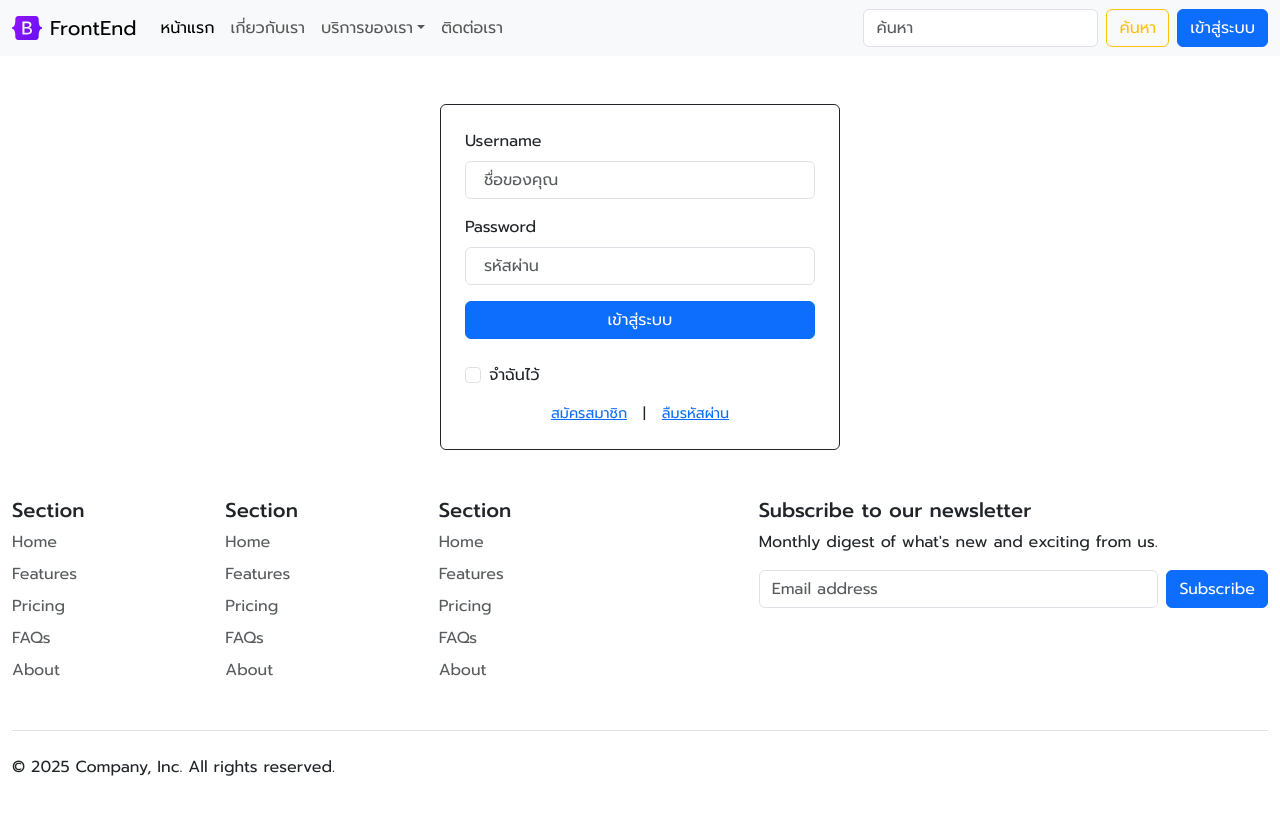
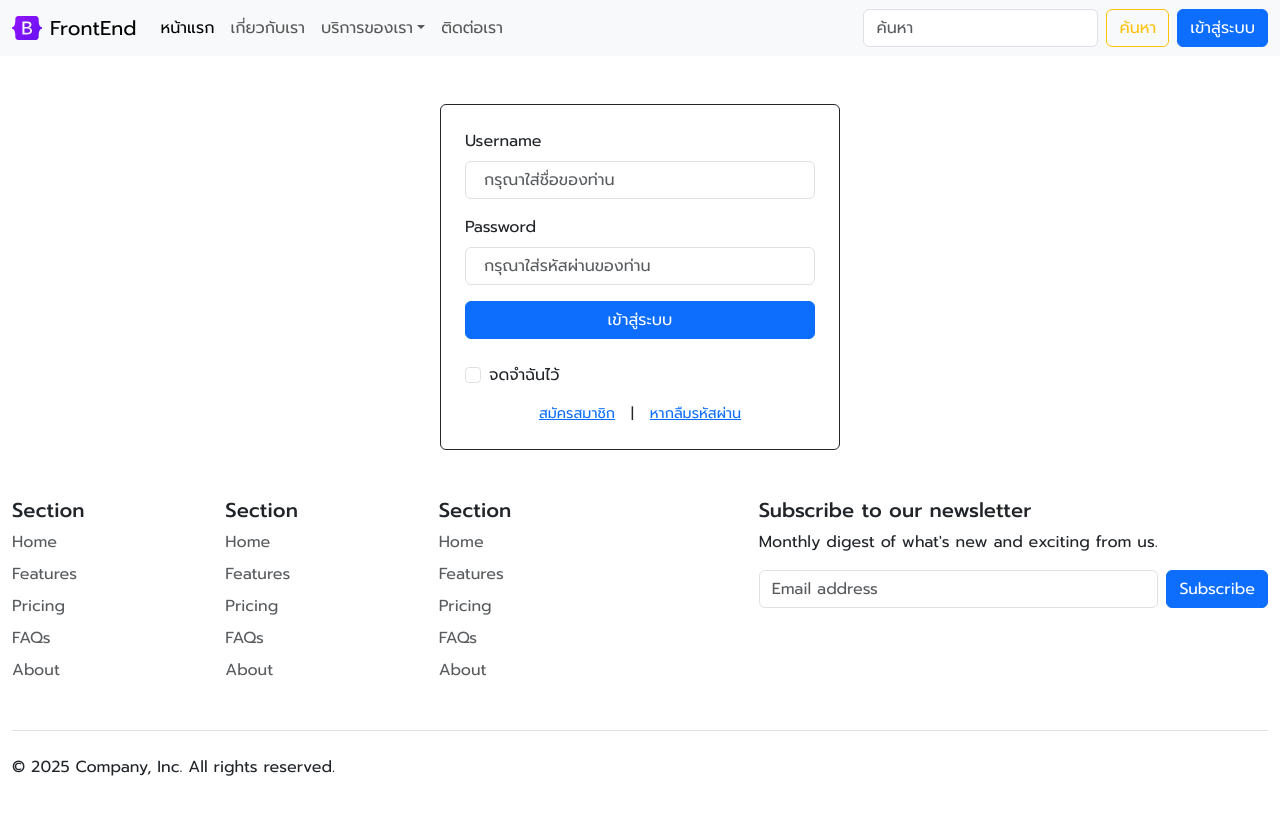
Before and after one commit to Oumpt/frontend046, a Next.js app: page /login in a window 1280 px wide. Shown: the top 814 px of the page. Built offline with nearby package versions, Linux system fonts and the light colour scheme.

Commit message:
Update page.js

```diff
--- a/app/login/page.js
+++ b/app/login/page.js
@@ -13,7 +13,7 @@ export default function Login() {
             type="text"
             className="form-control"
             id="formGroupExampleInput"
-            placeholder=" ชื่อของคุณ"
+            placeholder=" กรุณาใส่ชื่อของท่าน"
           />
         </div>
         <div className="mb-3 text-start">
@@ -24,7 +24,7 @@ export default function Login() {
             type="password"
             className="form-control"
             id="formGroupExampleInput2"
-            placeholder=" รหัสผ่าน"
+            placeholder=" กรุณาใส่รหัสผ่านของท่าน"
           />
         </div>
 
@@ -40,14 +40,14 @@ export default function Login() {
             id="rememberMe"
           />
           <label className="form-check-label" htmlFor="rememberMe">
-            จำฉันไว้
+            จดจำฉันไว้
           </label>
         </div>
 
         <div className="text-center" style={{ fontSize: '0.9rem' }}>
           <a href="/register" className="me-3">สมัครสมาชิก</a>
           |
-          <a href="/forgot-password" className="ms-3">ลืมรหัสผ่าน</a>
+          <a href="/forgot-password" className="ms-3">หากลืมรหัสผ่าน</a>
         </div>
 
       </form>
```
